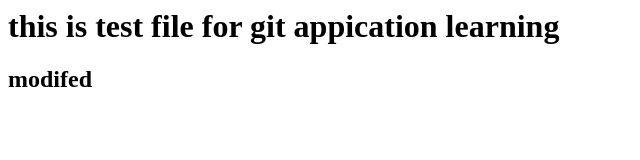
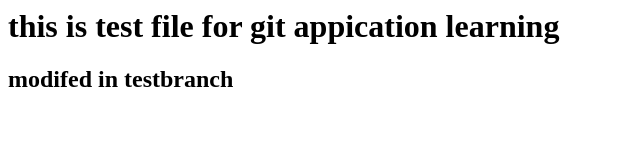
Before and after one commit to crocodlus/git-github, a plain HTML site: page test_testbranch.html in a window 1280 px wide. Shown: the whole page, without its empty margins (0-640 px from the left). Drawn offline with Linux system fonts and the light colour scheme.

Commit message:
modified in firstbranch

```diff
--- a/test_testbranch.html
+++ b/test_testbranch.html
@@ -2,5 +2,5 @@
 <h1>
 this is test file for git appication learning
 </h1>
-<h2>modifed</h2>
+<h2>modifed in testbranch</h2>
 </html>
```
